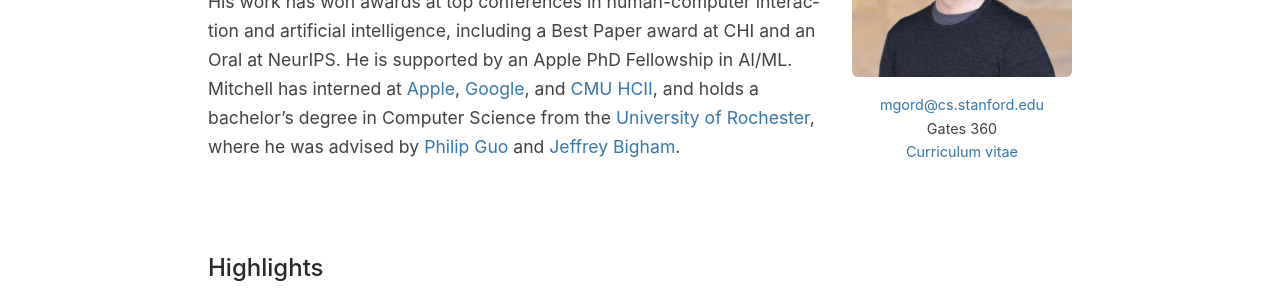
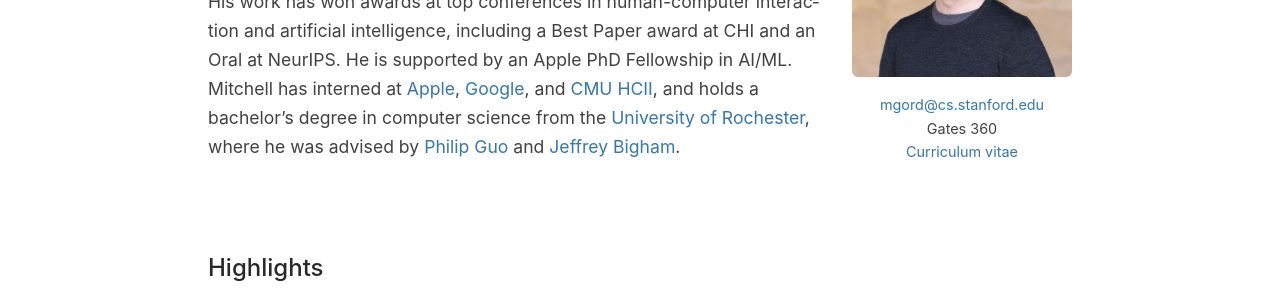
Before and after one commit to mitchellg/mitchellg.github.io, a Jekyll site: the page built from index.md, in a window 1280 px wide. Shown: the part 244-544 px from the top of the page. Built offline with Jekyll 4.4.1, drawn with Linux system fonts in a browser that asks for light colours; a style sheet for code colours, icons or effects is not loaded.

```diff
--- a/index.md
+++ b/index.md
@@ -11,7 +11,7 @@ class: home
 <div class="intro" markdown="1">
 Mitchell is a computer science PhD student at [Stanford University](http://www.stanford.edu/) in the [HCI group](http://hci.stanford.edu/), advised by [Michael Bernstein](https://hci.stanford.edu/msb/) and [James Landay](https://www.landay.org/). He designs interactive systems and evaluation approaches that bridge principles of human-computer interaction with the realities of machine learning.
 
-His work has won awards at top conferences in human-computer interaction and artificial intelligence, including a Best Paper award at CHI and an Oral at NeurIPS. He is supported by an Apple PhD Fellowship in AI/ML. Mitchell has interned at [Apple](http://apple.com/), [Google](http://apple.com/), and [CMU HCII](http://www.hcii.cmu.edu/), and holds a bachelor's degree in Computer Science from the [University of Rochester](http://www.rochester.edu/), where he was advised by [Philip Guo](http://www.pgbovine.net/) and [Jeffrey Bigham](https://www.cs.cmu.edu/~jbigham/).
+His work has won awards at top conferences in human-computer interaction and artificial intelligence, including a Best Paper award at CHI and an Oral at NeurIPS. He is supported by an Apple PhD Fellowship in AI/ML. Mitchell has interned at [Apple](http://apple.com/), [Google](http://apple.com/), and [CMU HCII](http://www.hcii.cmu.edu/), and holds a bachelor's degree in computer science from the [University of Rochester](http://www.rochester.edu/), where he was advised by [Philip Guo](http://www.pgbovine.net/) and [Jeffrey Bigham](https://www.cs.cmu.edu/~jbigham/).
 </div>
 
 <div class="me" markdown="1">
```
